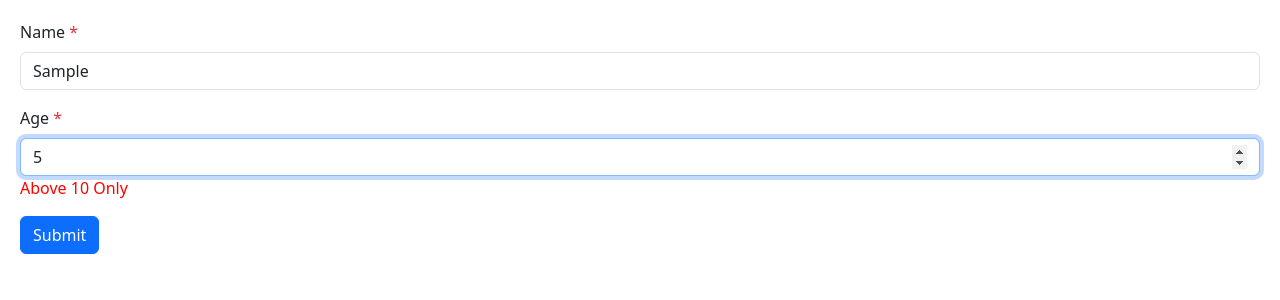
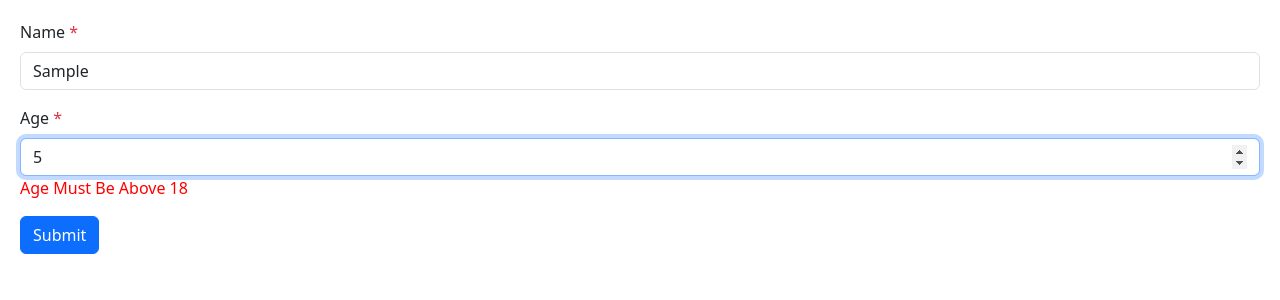
Before and after one commit to ameya-6964/React-With-Typescript, a React (Vite) app in the folder 04-react-forms/: page / in a window 1280 px wide. Both pictures are taken after typing "Sample", "5" into the empty fields and a click on the button "Submit". Shown: the top 300 px of the page. Built offline with nearby package versions, Linux system fonts and the light colour scheme.

Commit message:
Implemented Zod Validation

```diff
--- a/04-react-forms/package.json
+++ b/04-react-forms/package.json
@@ -9,10 +9,12 @@
     "preview": "vite preview"
   },
   "dependencies": {
+    "@hookform/resolvers": "^2.9.11",
     "bootstrap": "^5.3.2",
     "react": "^18.2.0",
     "react-dom": "^18.2.0",
-    "react-hook-form": "7.43"
+    "react-hook-form": "7.43",
+    "zod": "^3.20.6"
   },
   "devDependencies": {
     "@types/react": "^18.0.27",
--- a/04-react-forms/src/App.tsx
+++ b/04-react-forms/src/App.tsx
@@ -1,9 +1,10 @@
 import Forms from "./components/Forms";
 import FormsUseState from "./components/FormsUseState";
 import ReactHookForm from "./components/ReactHookForm";
+import ZodValidation from "./components/ZodValidation";
 
 function App() {
-  return <ReactHookForm />;
+  return <ZodValidation />;
 }
 
 export default App;
--- /dev/null
+++ b/04-react-forms/src/components/ZodValidation.tsx
@@ -0,0 +1,58 @@
+import React from "react";
+import { useForm, FieldValues } from "react-hook-form";
+import { z } from "zod";
+import { zodResolver } from "@hookform/resolvers/zod";
+
+const schema = z.object({
+  name: z.string().min(3, { message: "Name Must Be Atleast 3 Characters" }),
+  age: z
+    .number({ invalid_type_error: "Age Field Cannot Be Empty" })
+    .min(18, { message: "Age Must Be Above 18" })
+    .max(99, { message: "Age Must Be Below 100" }),
+});
+
+type FormData = z.infer<typeof schema>;
+
+const ZodValidation = () => {
+  const {
+    register,
+    handleSubmit,
+    formState: { errors },
+  } = useForm<FormData>({ resolver: zodResolver(schema) });
+
+  const onSubmit = (data: FieldValues) => console.log(data);
+
+  return (
+    <form onSubmit={handleSubmit(onSubmit)}>
+      <div className="mb-3">
+        <label htmlFor="name" className="form-label">
+          Name <span className="text-danger">*</span>
+        </label>
+        <input
+          {...register("name")}
+          id="name"
+          type="text"
+          className="form-control"
+        />
+        {errors.name && <p style={{ color: "red" }}>{errors.name.message}</p>}
+      </div>
+      <div className="mb-3">
+        <label htmlFor="age" className="form-label">
+          Age <span className="text-danger">*</span>
+        </label>
+        <input
+          {...register("age", { valueAsNumber: true })}
+          id="age"
+          type="number"
+          className="form-control"
+        />
+        {errors.age && <p style={{ color: "red" }}>{errors.age.message}</p>}
+      </div>
+      <button className="btn btn-primary" type="submit">
+        Submit
+      </button>
+    </form>
+  );
+};
+
+export default ZodValidation;
```
Also changed, not shown: 1 other file (tests, documents, lock files or other folders).
